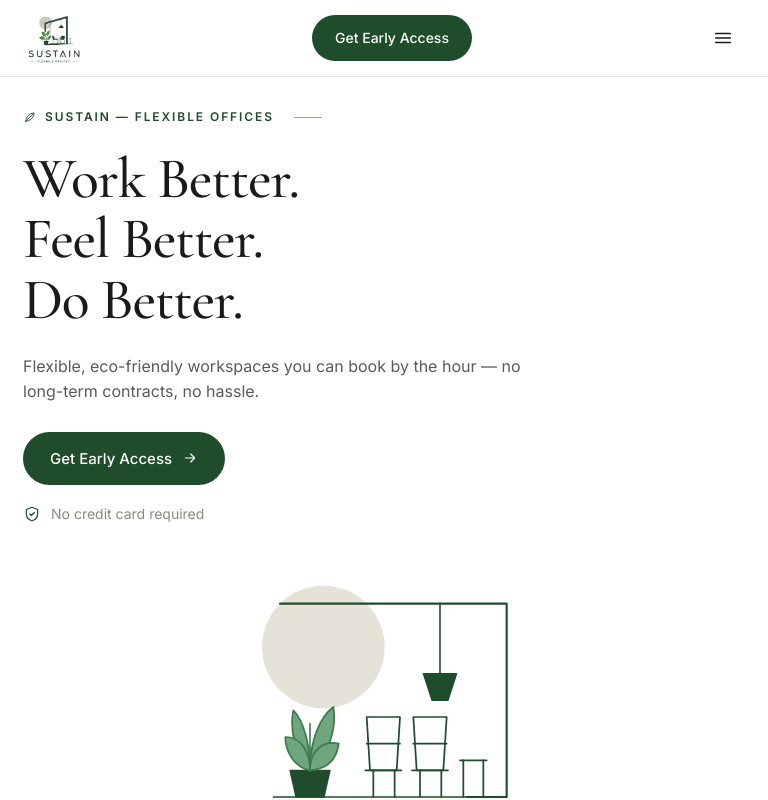
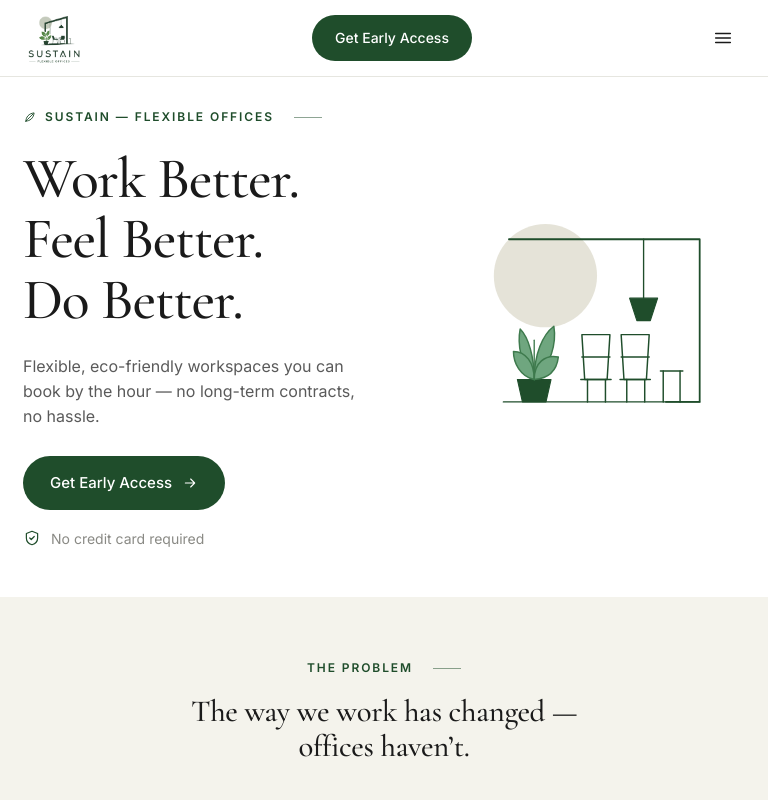
Before and after one commit to denis-denis718/sustaing_project, a React (Vite) app in the folder frontend/: page / in a window 768 px wide. Shown: the top 800 px of the page. Built offline with nearby package versions, Linux system fonts and the light colour scheme.

Commit message:
add solution

```diff
--- a/frontend/src/landing.css
+++ b/frontend/src/landing.css
@@ -948,11 +948,10 @@ body.menu-open { overflow: hidden; }
   .how__connector { display: none; }
 }
 
-/* Hero stack: 880px */
-@media (max-width: 880px) {
-  .hero__inner { grid-template-columns: 1fr; gap: 32px; }
-  /* SVG content sits ~6% right of the viewBox center; nudge left so it visually centers when the column goes full-width */
-  .hero__art svg { max-width: 400px; transform: translateX(-6%); }
+/* Tablet 2-col hero: 641-880px — keep illustration on the right, tighten the gap and shrink the art */
+@media (min-width: 641px) and (max-width: 880px) {
+  .hero__inner { gap: 32px; }
+  .hero__art svg { max-width: 360px; }
 }
 
 /* Mobile + hamburger panel: 860px */
@@ -1080,7 +1079,10 @@ body.menu-open { overflow: hidden; }
    Mobile-only refinements: 640px
    ============================================================ */
 @media (max-width: 640px) {
-  /* --- Hero: center copy as a column --- */
+  /* --- Hero: stack to a single column and center the copy --- */
+  .hero__inner { grid-template-columns: 1fr; gap: 32px; }
+  /* SVG content sits ~6% right of the viewBox center; nudge left so it visually centers when the column goes full-width */
+  .hero__art svg { max-width: 400px; transform: translateX(-6%); }
   .hero__copy {
     align-items: center;
     text-align: center;
```
